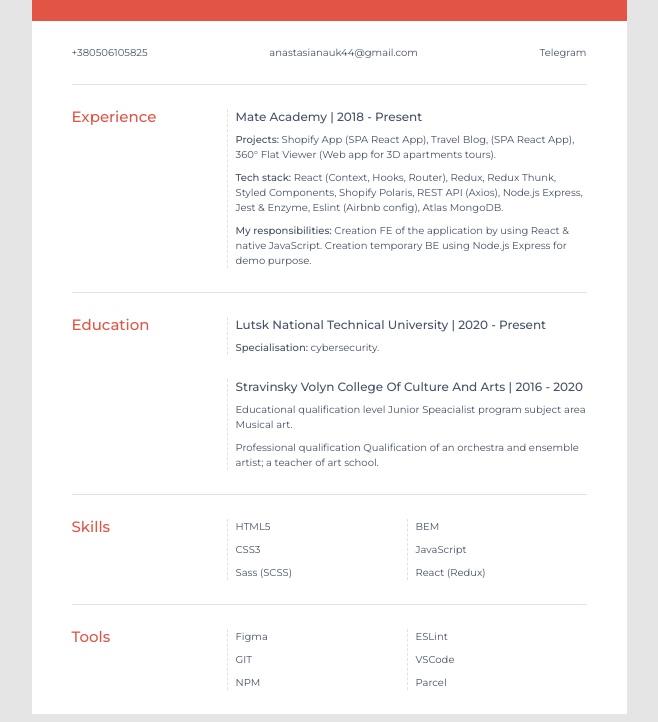
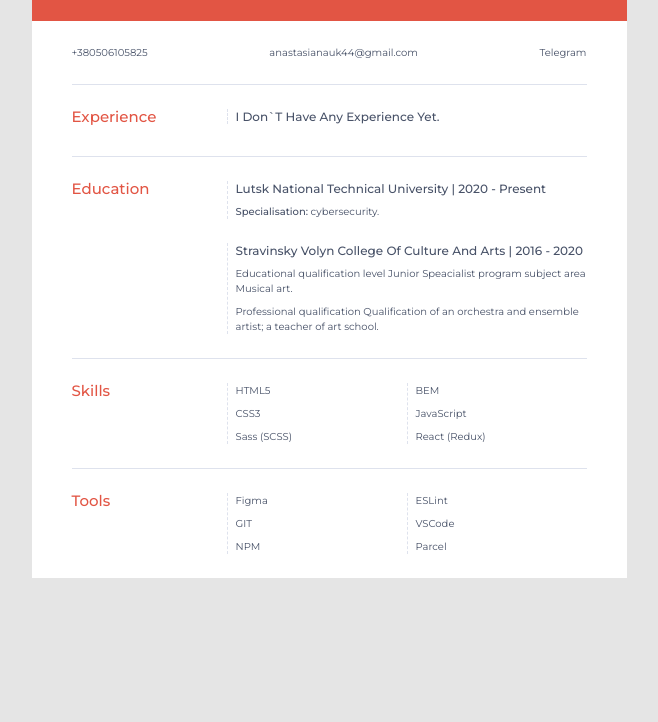
Before and after one commit to Anastasia4sik/my_project, a plain HTML site: page index.html in a window 1280 px wide. Shown: the part 201-923 px from the top of the page, without its empty margins (311-969 px from the left). After the commit the page ends 800 px from the top, so only its background shows below. Drawn offline with Linux system fonts and the light colour scheme.

Commit message:
My exp. was changed

```diff
--- a/index.html
+++ b/index.html
@@ -33,19 +33,9 @@
         <h2 class="info_title">Experience</h2>
         <div class="info_content">
           <article class="job">
-            <h3 class="job_title">Mate academy | 2018 - Present</h3>
+            <h3 class="job_title">I don`t have any experience yet.</h3>
 
-            <p class="job_description">
-              <strong>Projects:</strong>
-              Shopify App (SPA React App), Travel Blog, (SPA React App), 360° Flat Viewer (Web app for 3D apartments tours).</p>
-
-            <p class="job_description">
-              <strong>Tech stack:</strong>
-              React (Context, Hooks, Router), Redux, Redux Thunk, Styled Components, Shopify Polaris, REST API (Axios), Node.js Express, Jest & Enzyme, Eslint (Airbnb config), Atlas MongoDB.</p>
-
-            <p class="job_description">
-              <strong>My responsibilities:</strong>
-              Creation FE of the application by using React & native JavaScript. Creation temporary BE using Node.js Express for demo purpose.</p>
+            <p class="job_description"></p>
           </article>
         </div>
       </section>
```
